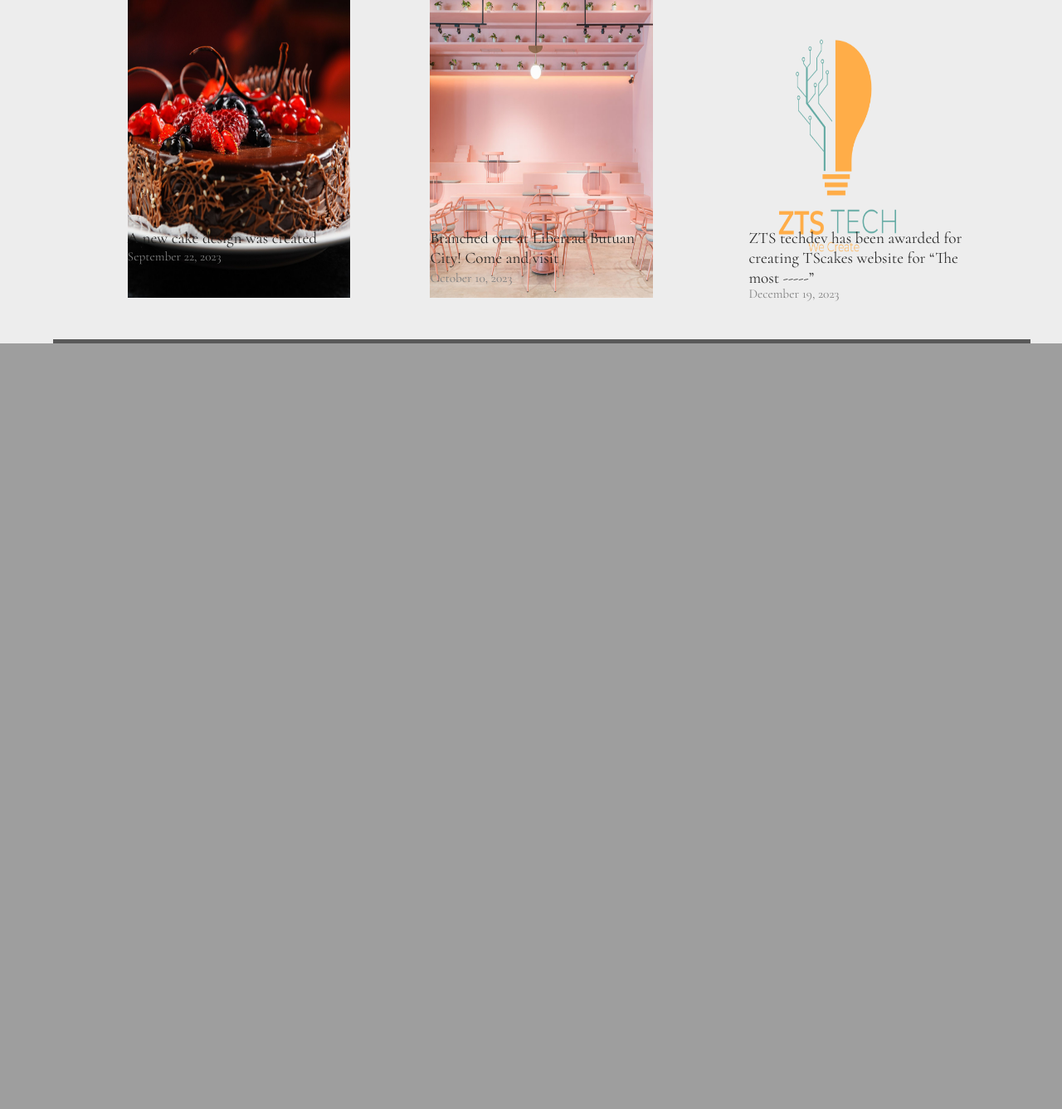
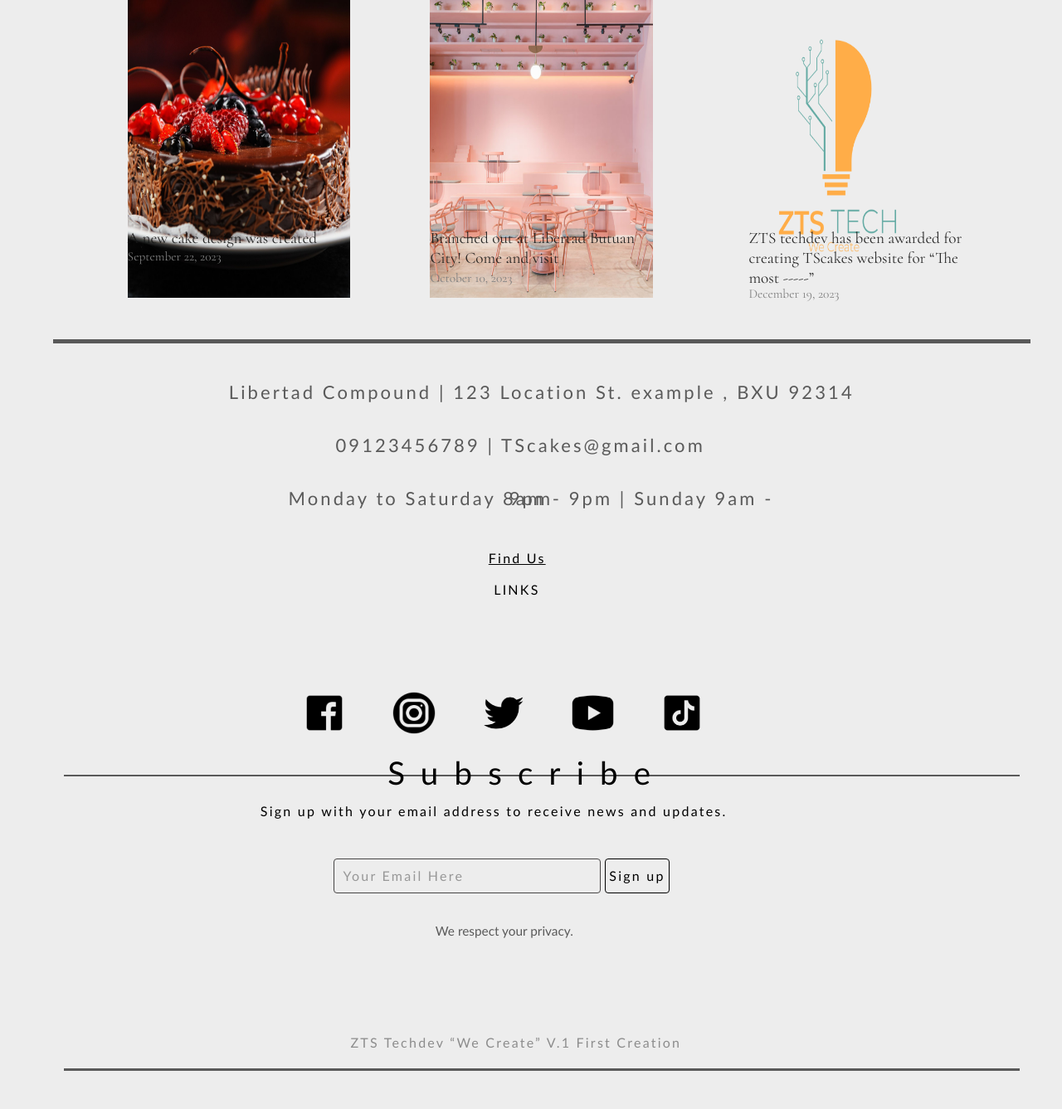
Before and after one commit to zarturia21/STCakesWEB, a PHP site: page /Main.html in a window 1280 px wide. Shown: the part 3015-4352 px from the top of the page at 83% size. Before the commit the page ends 3429 px from the top, so only its background shows below. Run offline with PHP 8.4, Linux system fonts and the light colour scheme; some web fonts are replaced.

Commit message:
salazarmasterpiefiscs

```diff
--- a/Main.html
+++ b/Main.html
@@ -149,5 +149,40 @@
 
       <div class="BLine4" size="20" width="100%"></div>
 
-</div>
+
+            <div class="locpound">
+              Libertad Compound | 123 Location St. example ,
+              BXU 92314
+            </div>
+
+            <div class="numts">
+              09123456789 | TScakes@gmail.com
+            </div>
+
+            <div class="dates">
+              Monday to Saturday 8am - 9pm | Sunday 9am - 9pm
+            </div>
+
+        <div class="find-us">Find Us</div>
+        <div class="links">LINKS</div>
+
+        <div class="facebook-parent">
+          <img class="facebook-icon" alt="" src="./Photo/fb.png" />
+          <img class="instagram-circle-icon" alt="" src="./Photo/IG.png"/>
+          <img class="twitter-icon" alt="" src="./Photo/twit.png" />
+          <img class="youtube-icon" alt="" src="./Photo/yt.png" />
+          <img class="tiktok-icon" alt="" src="./Photo/tik.png" />
+
+          <div class="BLine5" size="20" width="100%"></div>
+          <div class="Subs">Subscribe</div>
+          <div class="sign-up-with"> Sign up with your email address to receive news and updates.</div>
+          <div class="we-respect-your">We respect your privacy.</div>
+
+      <div class="sign-up">Sign up</div>
+      <div class="your-email-here">Your Email Here</div>
+      <div class="zts-techdev-we">ZTS Techdev “We Create” V.1 First Creation</div>
+      <div class="rectangle-div"></div>
+      <input class="rectangle-input" type="text" />
+
+      <div class="BLine6" size="20" width="100%"></div>
 </body>
--- a/Panindot.css
+++ b/Panindot.css
@@ -693,3 +721,205 @@ body {
   height: 0.4vw;
   top: calc(100% + 205vw);
 }
+
+/* jaijai push nnno */
+.locpound {
+  position: absolute;
+  top: calc(100% + 210vw);
+  left: calc(21% + 0vw);
+  letter-spacing: 0.14em;
+  line-height: 0;
+  color: #5a5a5a;
+  display: flex;
+  flex-direction: column;
+  align-items: center;
+  justify-content: center;
+  width: 60%;
+  font-size: 22px;
+  height: auto;
+  text-align: center;
+}
+.numts {
+  position: absolute;
+  top: calc(100% + 215vw);
+  left: calc(29% + 0vw);
+  letter-spacing: 0.14em;
+  line-height: 0;
+  color: #5a5a5a;
+  display: flex;
+  flex-direction: column;
+  align-items: center;
+  justify-content: center;
+  width: 40%;
+  font-size: 22px;
+  height: auto;
+  text-align: center;
+}
+.dates {
+  position: absolute;
+  top: calc(100% + 220vw);
+  left: calc(25% + 0vw);
+  letter-spacing: 0.14em;
+  line-height: 0;
+  color: #5a5a5a;
+  display: flex;
+  flex-direction: column;
+  align-items: center;
+  justify-content: center;
+  width: 50%;
+  height: auto;
+  font-size: 22px;
+  text-align: center;
+}
+
+.find-us,
+.links {
+  position: absolute;
+  letter-spacing: 0.14em;
+  top: calc(100% + 223vw);
+  left: calc(40% + 6vw);
+  line-height: 5;
+  margin-top: 2em;
+}
+.links {
+  font-weight: 300;
+  top: calc(100% + 223vw);
+  left: calc(40% + 6.5vw);
+}
+
+.find-us {
+  text-decoration: underline;
+  font-weight: 300;
+  top: calc(100% + 220vw);
+}
+
+/* Icons */
+.facebook-icon,
+.instagram-circle-icon,
+.tiktok-icon,
+.twitter-icon,
+.youtube-icon {
+  position: relative;
+  height: 5%;
+  width: 5%;
+  margin: 2% 2%;
+  max-width: 100%;
+  overflow: hidden;
+  max-height: 100%;
+  object-fit: cover;
+  top: 212vw;
+  left: 21.5vw;
+}
+
+.BLine5 {
+  position: relative;
+  width: 100%;
+  left: 1vw;
+  height: 2px;
+  background-color: #2c2c2cc2;
+  margin: 2em auto;
+  height: 0.2vw;
+  top: 211vw
+}
+
+.Subs {
+  position: absolute;
+  margin: 2em auto;
+  top: calc(100% + 238vw);
+  left: 36.5%;
+  font-style: Semibold;
+  font-size: 3vw;
+  letter-spacing: 0.50em;
+}
+
+.sign-up-with
+ {
+  position: absolute;
+  top: calc(100% + 246vw);
+  left: 24%;
+  letter-spacing: 0.14em;
+  line-height: 1.5;
+  display: flex;
+  align-items: center;
+  justify-content: center;
+  width: 45%;
+  height: auto;
+  margin: 2em auto;
+}
+
+.we-respect-your {
+  position:absolute;
+  top: calc(100% + 260vw);
+  left: 41%;
+  font-size: 1.2vw;
+  color: #5a5a5a;
+  width: 40%;
+  height: auto;
+}
+.sign-up,
+.your-email-here,
+.zts-techdev-we {
+  position: absolute;
+  top:  calc(100% + 10%);
+  letter-spacing: 0.14em;
+  line-height: 56px;
+  display: flex;
+  align-items: center;
+}
+
+.sign-up {
+  top:  calc(100% + 254vw);
+  left: 55%;
+  justify-content: center;
+  width: 10%;
+  height: 5%;
+}
+.your-email-here {
+  top:  calc(100% + 254vw);
+  left: 28%;
+  color: #979797;
+  justify-content: center;
+  width: 20%;
+  height: 5%;
+}
+.zts-techdev-we {
+  top: calc(100% + 265vw);
+  left: 33%;
+  color: #8c8c8c;
+  text-align: left;
+  width: 40%;
+  height: 20%;
+}
+.rectangle-div {
+  position: absolute;
+  top: calc(100% + 254vw);
+  left: 57%;
+  border-radius: 3px;
+  background-color: transparent;
+  box-sizing: border-box;
+  width: 6%;
+  height: 5%;
+  outline: 0.1vw solid black;
+}
+.rectangle-input {
+  border: 1px solid var(--color-black);
+  background-color: var(--color-white);
+  position: absolute;
+  top: calc(100% + 254vw);
+  left: 31.5%;
+  border-radius: 3px;
+  box-sizing: border-box;
+  width: 25%;
+  height: 5%;
+  outline: 0.1vw solid rgb(71, 69, 69);
+}
+.BLine6 {
+  position: relative;
+  width: 100%;
+  left: 1vw;
+  height: 2px;
+  background-color: #2c2c2cc2;
+  margin: 2em auto;
+  height: 0.2vw;
+  top: 236vw
+}
```
Also changed, not shown: other parts of Panindot.css (+46 -18 lines), Photo/IG.png (added), Photo/fb.png (added), Photo/tik.png (added), Photo/twit.png (added), Photo/yt.png (added).
